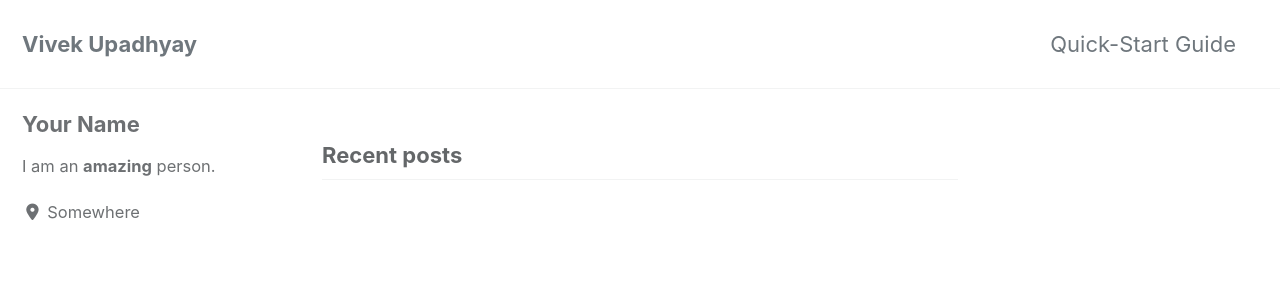
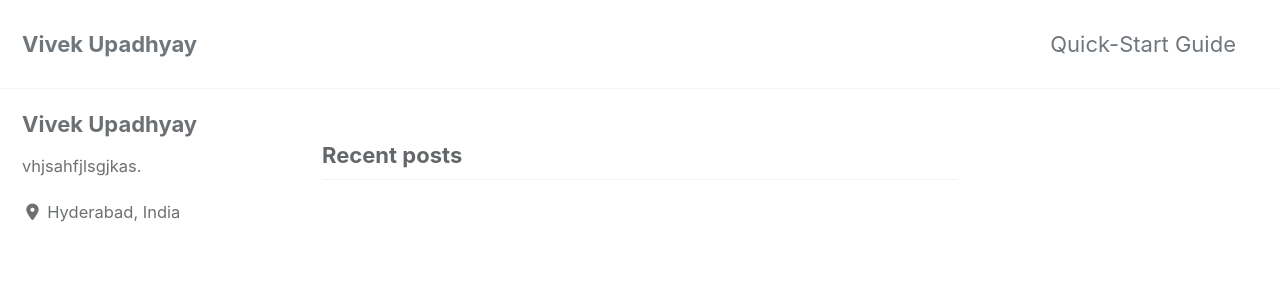
Before and after one commit to Vivek-Upadhya/dataoptimal.github.io, a Jekyll site: the page built from index.html, in a window 1280 px wide and 900 px high. Shown: the top 300 px of the window. Built offline with Jekyll 4.4.1, drawn with Linux system fonts in a browser that asks for light colours; cached includes are drawn as plain includes; nearby versions of some CDN libraries; the list of posts is cut into pages by our own code.

Commit message:
Update _config.yml

```diff
--- a/_config.yml
+++ b/_config.yml
@@ -20,7 +20,7 @@ title                    : "Vivek Upadhyay"
 title_separator          : "-"
 subtitle                 : # site tagline that appears below site title in masthead
 name                     : "Vivek Upadhyay"
-description              : "Data Science Portfolio."
+description              : "Data Science Portfolio"
 url                      : # the base hostname & protocol for your site e.g. "https://mmistakes.github.io"
 baseurl                  : # the subpath of your site, e.g. "/blog"
 repository               : # GitHub username/repo-name e.g. "mmistakes/minimal-mistakes"
@@ -93,10 +93,10 @@ analytics:
 
 # Site Author
 author:
-  name             : "Your Name"
+  name             : "Vivek Upadhyay"
   avatar           : # path of avatar image, e.g. "/assets/images/bio-photo.jpg"
-  bio              : "I am an **amazing** person."
-  location         : "Somewhere"
+  bio              : "vhjsahfjlsgjkas."
+  location         : "Hyderabad, India"
   email            :
   links:
     - label: "Email"
```
